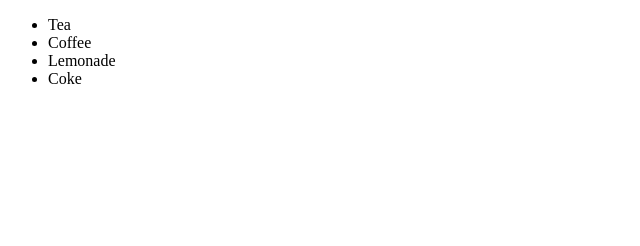
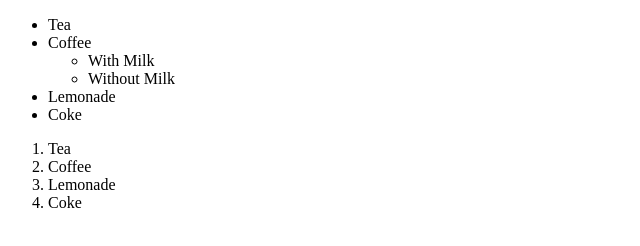
Before and after one commit to MiladZarour/Full-Stack-Web-Development-, a plain HTML site: page 1-HTML/3listForHtml.html in a window 1280 px wide. Shown: the whole page, without its empty margins (0-640 px from the left). Drawn offline with Linux system fonts and the light colour scheme.

Commit message:
Ordered List

```diff
--- a/1-HTML/3listForHtml.html
+++ b/1-HTML/3listForHtml.html
@@ -8,9 +8,19 @@
     <! –– Unordered List ––>
      <ul>
        <li>Tea</li>
+       <li>Coffee <ul>
+         <li>With Milk</li>
+         <li>Without Milk</li>
+       </ul></li>
+       <li>Lemonade</li>
+       <li>Coke</li>
+     </ul>
+     <! –– Ordered List ––>
+     <ol>
+       <li>Tea</li>
        <li>Coffee</li>
        <li>Lemonade</li>
        <li>Coke</li>
-     </ul>
+     </ol>
   </body>
 </html>
```
